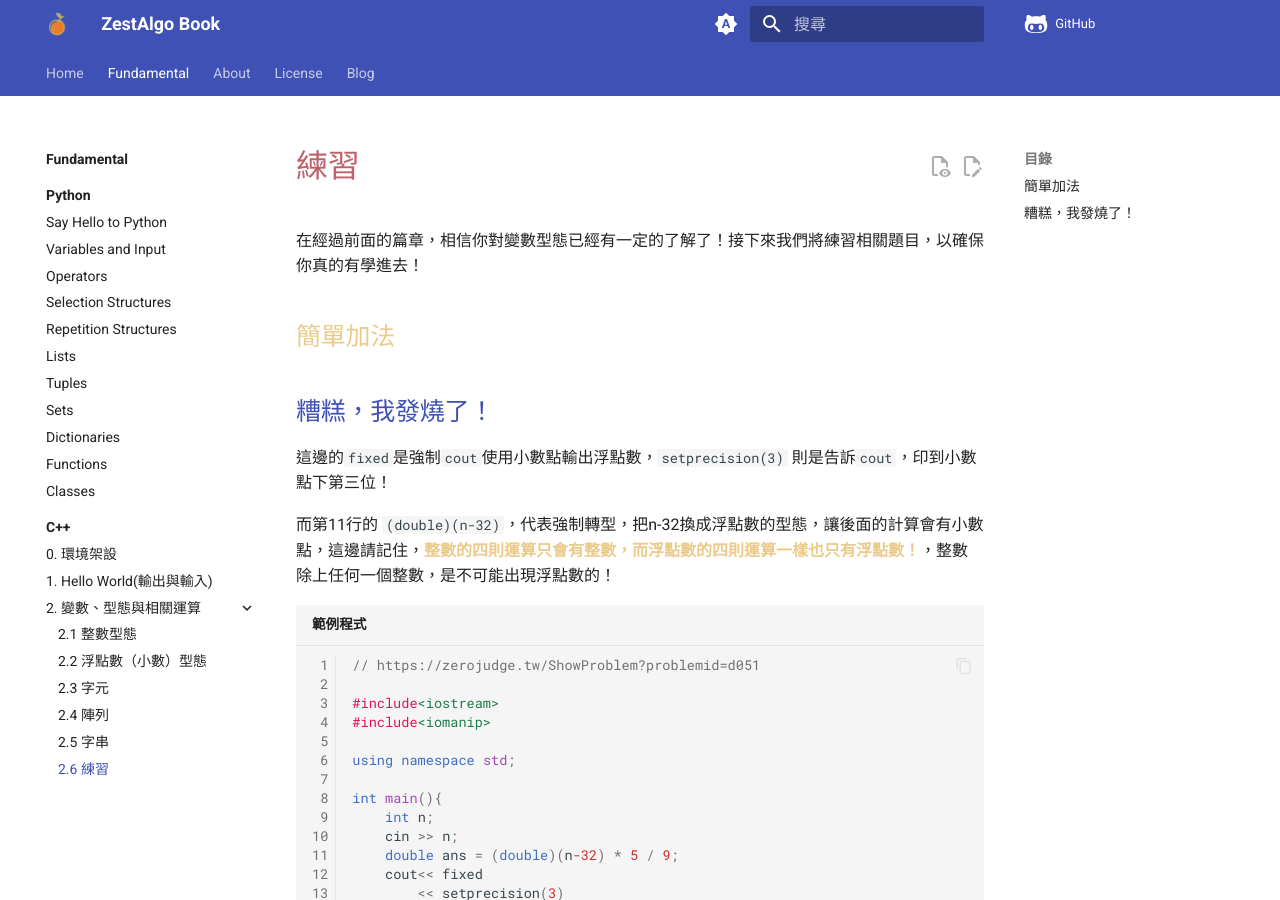
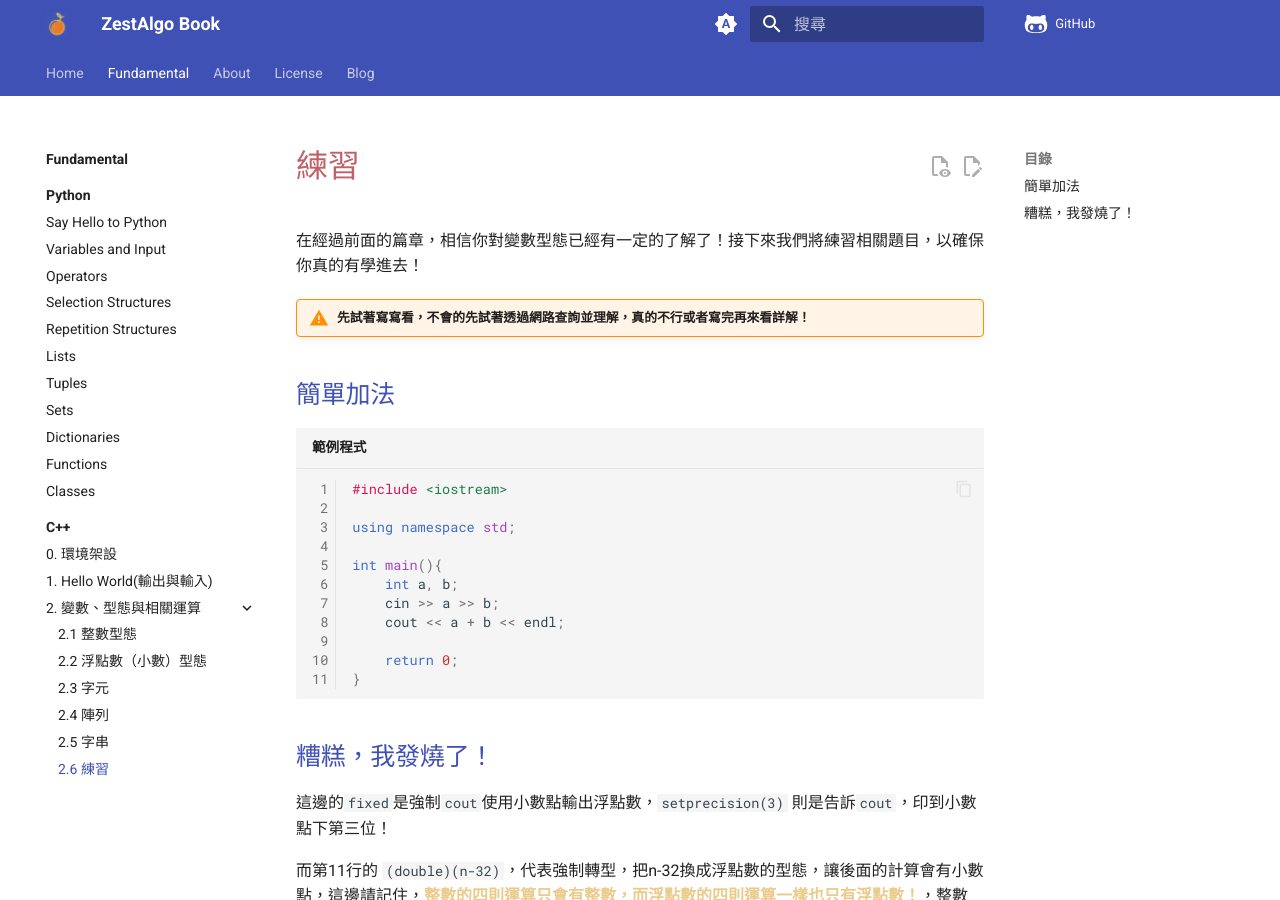
Before and after one commit to cheung4843/ZestAlgo, an MkDocs documentation site: the page built from docs/fundamental/cpp/2/practive.md, in a window 1280 px wide and 900 px high. Built offline with MkDocs 1.6.1 and Material for MkDocs 9.7.7, drawn with Linux system fonts in a browser that asks for light colours; comment, search, counter and statistics services are not loaded.

Commit message:
modified:   docs/fundamental/cpp/2/practive.md 新增範例程式

````diff
--- a/docs/fundamental/cpp/2/practive.md
+++ b/docs/fundamental/cpp/2/practive.md
@@ -2,7 +2,26 @@
 
 在經過前面的篇章，相信你對變數型態已經有一定的了解了！接下來我們將練習相關題目，以確保你真的有學進去！
 
-## 簡單加法
+
+!!! warning "先試著寫寫看，不會的先試著透過網路查詢並理解，真的不行或者寫完再來看詳解！"
+
+## [簡單加法](https://zerojudge.tw/ShowProblem?problemid=a002)
+
+```c++ linenums="1" title="範例程式"
+#include <iostream>
+
+using namespace std;
+
+int main(){
+    int a, b;
+    cin >> a >> b;
+    cout << a + b << endl;
+
+    return 0;
+}
+
+
+```
 
 ## [糟糕，我發燒了！](https://zerojudge.tw/ShowProblem?problemid=d051)
 
````
